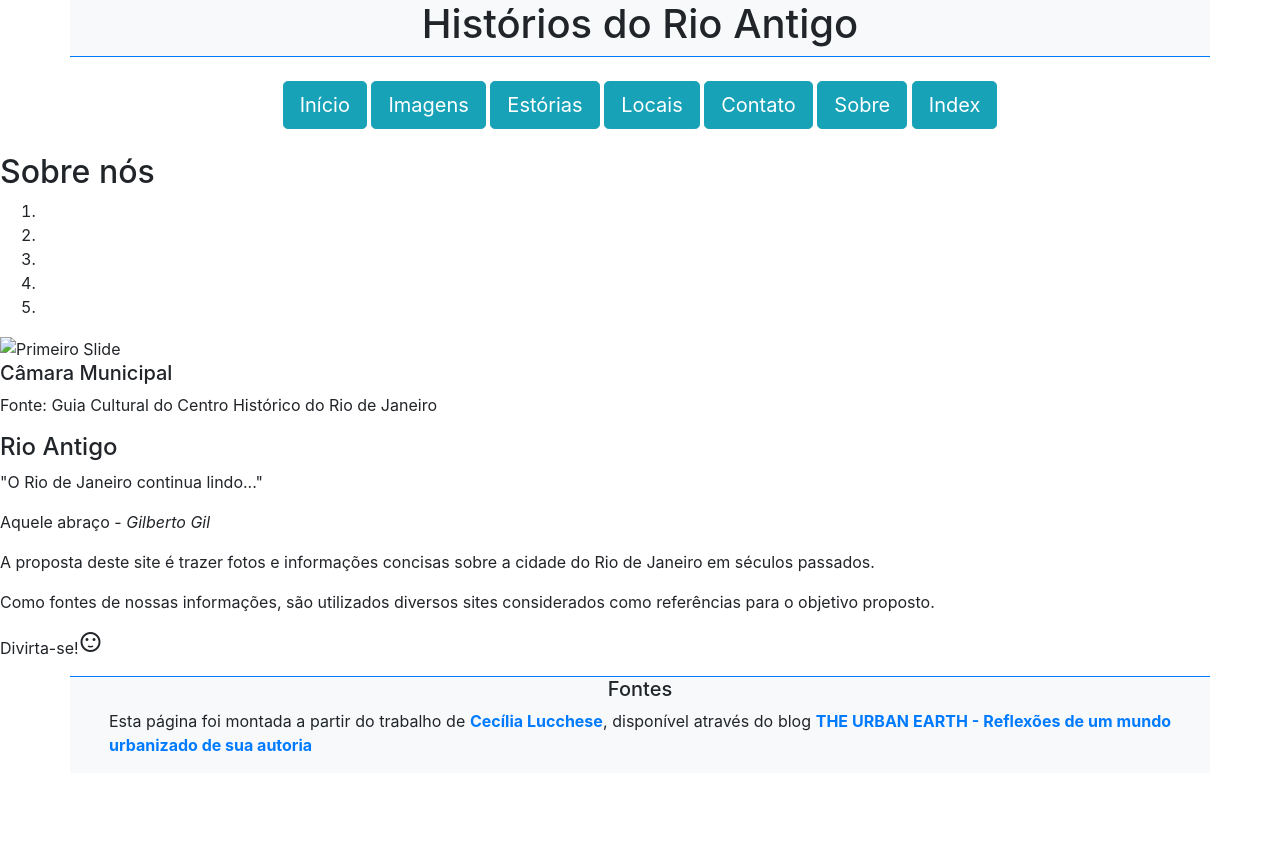
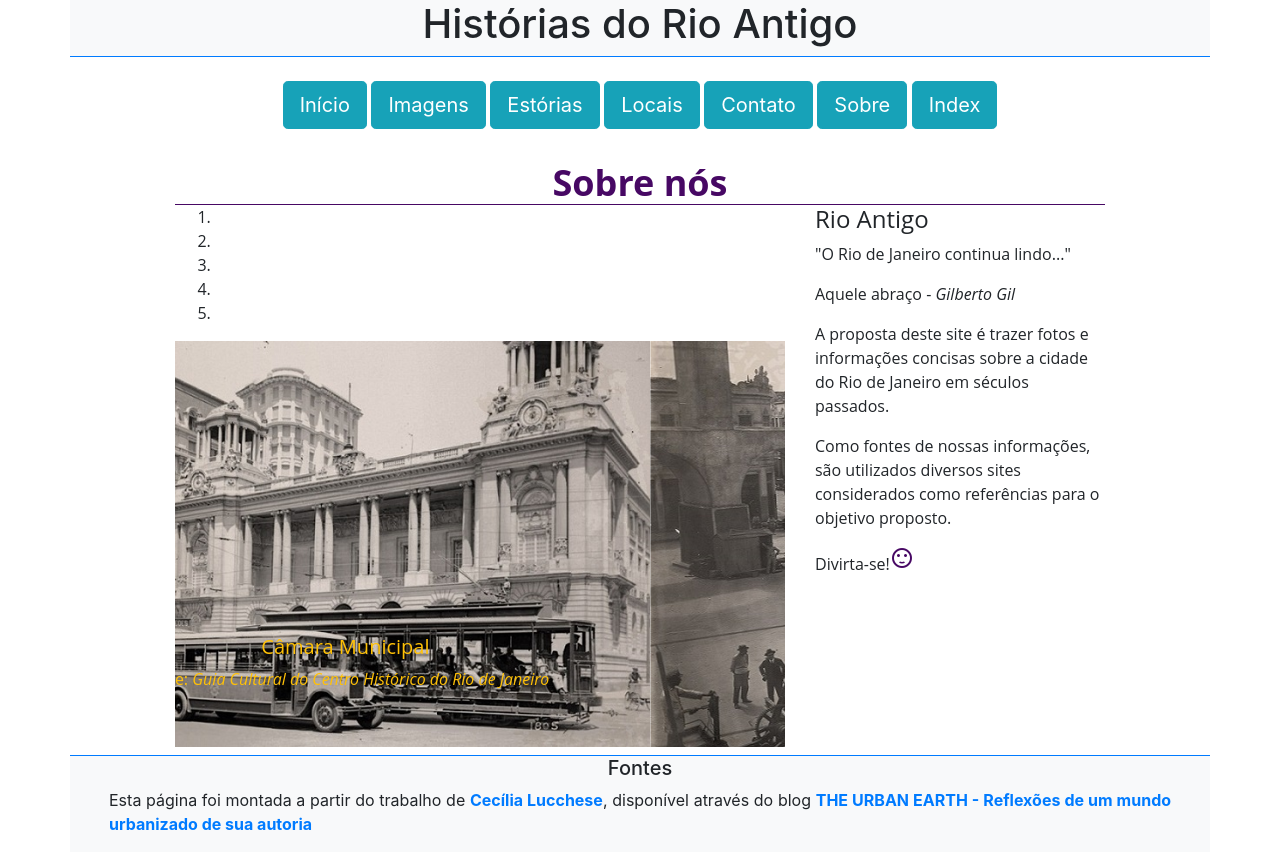
Before and after one commit to msferreira-prof/rioantigo_uc2, a plain HTML site: page bs/sobre_bs.html in a window 1280 px wide. Before the commit the page ends 800 px from the top, so only its background shows below. Drawn offline with nearby package versions, Linux system fonts and the light colour scheme.

Commit message:
Ajustes páginas contato, estorias e sobre

```diff
--- a/bs/sobre_bs.html
+++ b/bs/sobre_bs.html
@@ -6,7 +6,7 @@
   <meta charset="utf-8">
   <meta name="viewport" content="width=device-width, initial-scale=1, shrink-to-fit=no">
 
-  <link href="img/logo-rioantigo-ico.ico" rel="shortcut icon">
+  <link href="../img/logo-rioantigo-ico.ico" rel="shortcut icon">
 
   <!-- Bootstrap CSS -->
   <link rel="stylesheet" href="https://stackpath.bootstrapcdn.com/bootstrap/4.1.3/css/bootstrap.min.css" integrity="sha384-MCw98/SFnGE8fJT3GXwEOngsV7Zt27NXFoaoApmYm81iuXoPkFOJwJ8ERdknLPMO" crossorigin="anonymous">
@@ -14,7 +14,7 @@
   <!-- Google  icons -->
   <link href="https://fonts.googleapis.com/icon?family=Material+Icons" rel="stylesheet">
 
-  <link href="css/meu-estilo.css" rel="stylesheet">
+  <link href="../css/meu-estilo-bs.css" rel="stylesheet">
 
 </head>
 
@@ -25,7 +25,7 @@
   <header class="container">
     <div class="row border-bottom border-primary text-center bg-light">
         <div class="col">
-            <h1>Histórios do Rio Antigo</h1>
+            <h1>Histórias do Rio Antigo</h1>
         </div>
     </div>
 
@@ -43,45 +43,40 @@
 
   </header>
 
-  <main>
+  <main class="container m-2 w-75 mx-auto my-font-family">
 
-    <section>
-
-      <div>
-
-        <div>
-          <h2>Sobre nós</h2>
+      <div class="row">
+        <div class="col text-center m-0">
+            <h2 class="mt-2 mb-0 my-h2">Sobre nós</h2>
         </div>
-
       </div>
 
       <!-- http://guiaculturalcentrodorio.com.br -->
-      <div>
+      <div class="row">
+        <div class="col-8 m-0">
 
-        <div>
+          <div id="carrouselSobreNos" class="carousel slide" data-ride="carousel">
 
-          <div id="carrouselSobreNos">
-
-            <ol>
-              <li></li>
-              <li></li>
-              <li></li>
-              <li></li>
-              <li></li>
+            <ol class="carousel-indicator">
+              <li data-target="#carrouselSobreNos" data-slide-to="0" class="active"></li>
+              <li data-target="#carrouselSobreNos" data-slide-to="1"></li>
+              <li data-target="#carrouselSobreNos" data-slide-to="2"></li>
+              <li data-target="#carrouselSobreNos" data-slide-to="3"></li>
+              <li data-target="#carrouselSobreNos" data-slide-to="4"></li>
             </ol>
 
-            <div>
+            <div class="carousel-inner">
 
-              <div>
-                <img src="img/carrousel/camara-municipal.jpg" alt="Primeiro Slide">
-                <div>
+              <div class="carousel-item active">
+                <img class="d-block w-100" src="../img/carrousel/camara-municipal.jpg" alt="Primeiro Slide">
+                <div class="carousel-caption d-none d-md-block text-warning">
                   <h5>Câmara Municipal</h5>
-                  <p>Fonte: <span>Guia Cultural do Centro Histórico do Rio de Janeiro</span></p>
+                  <p>Fonte: <span class="font-italic">Guia Cultural do Centro Histórico do Rio de Janeiro</span></p>
                 </div>
               </div>
 
               <div class="carousel-item">
-                <img src="img/carrousel/largo-da-lapa.jpg" alt="Segundo Slide">
+                <img src="../img/carrousel/largo-da-lapa.jpg" alt="Segundo Slide">
                 <div>
                   <h5>Largo da Lapa</h5>
                   <p>Fonte: <span>Guia Cultural do Centro Histórico do Rio de Janeiro</span></p>
@@ -89,7 +84,7 @@
               </div>
 
               <div class="carousel-item">
-                <img src="img/carrousel/praca-maua.jpg" alt="Terceiro Slide">
+                <img src="../img/carrousel/praca-maua.jpg" alt="Terceiro Slide">
                 <div>
                   <h5>Praça Mauá</h5>
                   <p>Fonte: <span>Guia Cultural do Centro Histórico do Rio de Janeiro</span></p>
@@ -97,7 +92,7 @@
               </div>
 
               <div class="carousel-item">
-                <img src="img/carrousel/praca-xv.jpg" alt="Quarto Slide">
+                <img src="../img/carrousel/praca-xv.jpg" alt="Quarto Slide">
                 <div>
                   <h5>Praça XV</h5>
                   <p>Fonte: <span>Guia Cultural do Centro Histórico do Rio de Janeiro</span></p>
@@ -105,7 +100,7 @@
               </div>
 
               <div class="carousel-item">
-                <img src="img/carrousel/rua-uruguaiana.jpg" alt="Quinto Slide">
+                <img src="../img/carrousel/rua-uruguaiana.jpg" alt="Quinto Slide">
                 <div>
                   <h5>Rua Uruguaiana</h5>
                   <p>Fonte: <span>Guia Cultural do Centro Histórico do Rio de Janeiro</span></p>
@@ -127,7 +122,7 @@
           </div>
         </div>
 
-        <div>
+        <div class="col-4 m-0">
 
           <h4>Rio Antigo</h4>
           <div>
@@ -146,9 +141,6 @@
         </div>
 
       </div>
-
-    </section>
-
 
   </main>
 
```
